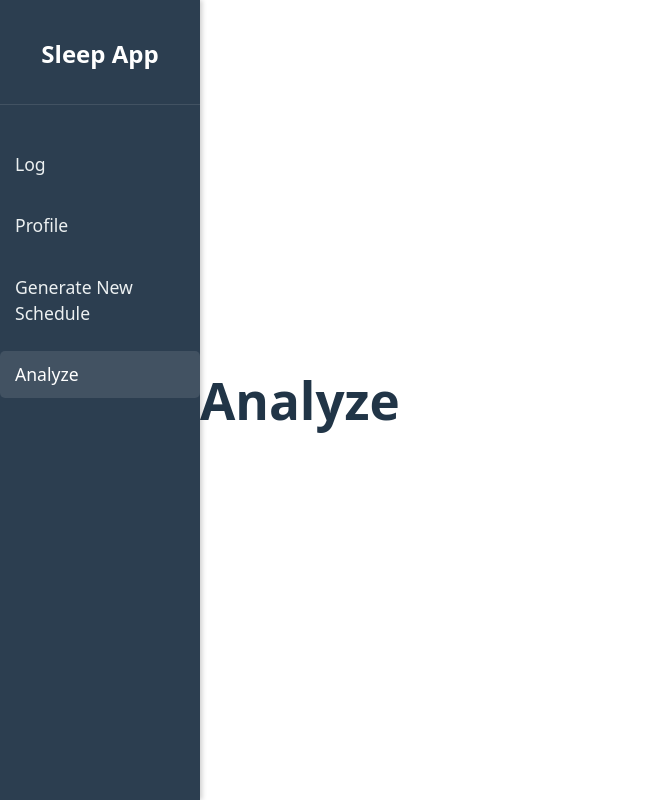
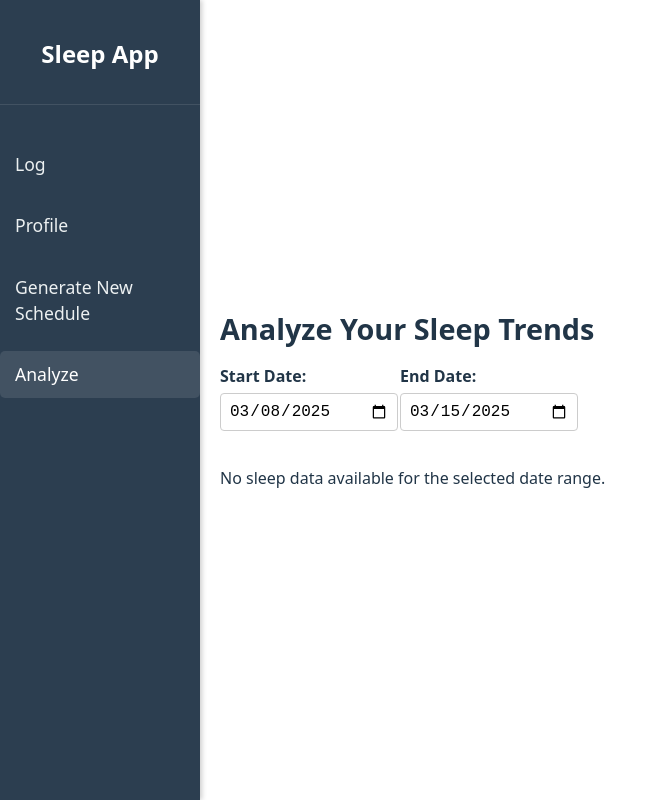
Before and after one commit to otoaneba/sleep-app, a React (Vite) app: page /analyze in a window 1280 px wide. Shown: the whole page, without its empty margins (0-667 px from the left). Built offline with nearby package versions, Linux system fonts and the light colour scheme.

Commit message:
implement analysis page

```diff
--- a/package.json
+++ b/package.json
@@ -10,8 +10,10 @@
     "preview": "vite preview"
   },
   "dependencies": {
+    "chart.js": "^4.4.8",
     "date-fns": "^4.1.0",
     "react": "^19.0.0",
+    "react-chartjs-2": "^5.3.0",
     "react-dom": "^19.0.0",
     "react-router-dom": "^6.30.0"
   },
--- /dev/null
+++ b/src/pages/Analyze.css
@@ -0,0 +1,42 @@
+.analyze {
+    padding: 20px;
+    max-width: 1000px;
+    margin: 0 auto;
+  }
+
+  .analyze h1 {
+    font-size: 1.8rem;
+    margin-bottom: 20px;
+  }
+
+  .date-range {
+    display: flex;
+    gap: 20px;
+    margin-bottom: 20px;
+  }
+
+  .form-group {
+    display: flex;
+    flex-direction: column;
+  }
+
+  .form-group label {
+    margin-bottom: 5px;
+    font-weight: bold;
+  }
+
+  .form-group input {
+    padding: 8px;
+    font-size: 1rem;
+    border: 1px solid #ccc;
+    border-radius: 4px;
+  }
+
+  .chart {
+    margin-bottom: 40px;
+  }
+
+  .chart h2 {
+    font-size: 1.4rem;
+    margin-bottom: 10px;
+  }
--- a/src/pages/Analyze.tsx
+++ b/src/pages/Analyze.tsx
@@ -1,11 +1,203 @@
-import React, { FC } from 'react';
+import { FC, useState, useEffect } from 'react';
+import { Bar } from 'react-chartjs-2';
+import { Chart as ChartJS, CategoryScale, LinearScale, BarElement, Title, Tooltip, Legend } from 'chart.js';
+import { parseISO, format, subDays, differenceInDays, addDays } from 'date-fns';
+import './Analyze.css';
+
+// Register Chart.js components
+ChartJS.register(CategoryScale, LinearScale, BarElement, Title, Tooltip, Legend);
+
+// Define the shape of an Observation (simplified)
+interface SleepObservation {
+  resourceType: string;
+  effectivePeriod: { start: string; end: string };
+  valueQuantity: { value: number; unit: string };
+  component: Array<{
+    code: { coding: Array<{ code: string; display: string }> };
+    valueCodeableConcept?: { text: string };
+    valueQuantity?: { value: number; unit: string };
+  }>;
+}
 
 interface AnalyzeProps {};
 
-const Analyze: FC<AnalyzeProps> = () => (
+const Analyze: FC<AnalyzeProps> = () => {
+  const [startDate, setStartDate] = useState<string>(format(subDays(new Date(), 7), 'yyyy-MM-dd')); // Default: last 7 days
+  const [endDate, setEndDate] = useState<string>(format(new Date(), 'yyyy-MM-dd'));
+  const [observations, setObservations] = useState<SleepObservation[]>([]);
+
+  // Fetch data from local storage on mount
+  useEffect(() => {
+    const storedObservations = JSON.parse(localStorage.getItem('sleepObservations') || '[]');
+    setObservations(storedObservations);
+  }, []);
+
+  // Filter observations by date range
+  const filteredObservations = observations.filter((obs) => {
+    const obsDate = parseISO(obs.effectivePeriod.start).toISOString().split('T')[0];
+    return obsDate >= startDate && obsDate <= endDate;
+  });
+
+  // Aggregate data for charts
+  const datesInRange = [];
+  const start = parseISO(startDate);
+  const end = parseISO(endDate);
+  const daysDiff = differenceInDays(end, start);
+  for (let i = 0; i <= daysDiff; i++) {
+    const date = format(addDays(start, i), 'yyyy-MM-dd');
+    datesInRange.push(date);
+  }
+
+  // Total sleep duration per day
+  const sleepDurationData = datesInRange.map((date) => {
+    const dailyObservations = filteredObservations.filter(
+      (obs) => parseISO(obs.effectivePeriod.start).toISOString().split('T')[0] === date
+    );
+    return dailyObservations.reduce((sum, obs) => sum + obs.valueQuantity.value, 0);
+  });
+
+  // Average sleep quality per day (convert to numerical scale)
+  const sleepQualityData = datesInRange.map((date) => {
+    const dailyObservations = filteredObservations.filter(
+      (obs) => parseISO(obs.effectivePeriod.start).toISOString().split('T')[0] === date
+    );
+    if (dailyObservations.length === 0) return 0;
+    const qualityScores = dailyObservations.map((obs) => {
+      const qualityComponent = obs.component.find(
+        (comp) => comp.code.coding[0].display === 'Sleep quality'
+      );
+      const qualityText = qualityComponent?.valueCodeableConcept?.text || 'Poor';
+      const qualityMap: { [key: string]: number } = {
+        Poor: 1,
+        Fair: 2,
+        Good: 3,
+        Excellent: 4,
+      };
+      return qualityMap[qualityText] || 1;
+    });
+    return qualityScores.reduce((sum, score) => sum + score, 0) / qualityScores.length;
+  });
+
+  // Total wake-ups per day
+  const wakeUpsData = datesInRange.map((date) => {
+    const dailyObservations = filteredObservations.filter(
+      (obs) => parseISO(obs.effectivePeriod.start).toISOString().split('T')[0] === date
+    );
+    return dailyObservations.reduce((sum, obs) => {
+      const wakeUpsComponent = obs.component.find(
+        (comp) => comp.code.coding[0].display === 'Number of awakenings during sleep'
+      );
+      return sum + (wakeUpsComponent?.valueQuantity?.value || 0);
+    }, 0);
+  });
+
+  // Chart data
+  const sleepDurationChartData = {
+    labels: datesInRange,
+    datasets: [
+      {
+        label: 'Total Sleep Duration (hours)',
+        data: sleepDurationData,
+        backgroundColor: 'rgba(54, 162, 235, 0.6)',
+        borderColor: 'rgba(54, 162, 235, 1)',
+        borderWidth: 1,
+      },
+    ],
+  };
+
+  const sleepQualityChartData = {
+    labels: datesInRange,
+    datasets: [
+      {
+        label: 'Average Sleep Quality (1-4)',
+        data: sleepQualityData,
+        backgroundColor: 'rgba(75, 192, 192, 0.6)',
+        borderColor: 'rgba(75, 192, 192, 1)',
+        borderWidth: 1,
+      },
+    ],
+  };
+
+  const wakeUpsChartData = {
+    labels: datesInRange,
+    datasets: [
+      {
+        label: 'Total Wake-Ups',
+        data: wakeUpsData,
+        backgroundColor: 'rgba(255, 99, 132, 0.6)',
+        borderColor: 'rgba(255, 99, 132, 1)',
+        borderWidth: 1,
+      },
+    ],
+  };
+
+  const chartOptions = {
+    responsive: true,
+    plugins: {
+      legend: { position: 'top' as const },
+      title: { display: true },
+    },
+    scales: {
+      y: {
+        beginAtZero: true,
+      },
+    },
+  };
+
+  return (
     <div className="analyze">
-        <h1>Analyze</h1>
+      <h1>Analyze Your Sleep Trends</h1>
+      <div className="date-range">
+        <div className="form-group">
+          <label htmlFor="startDate">Start Date:</label>
+          <input
+            type="date"
+            id="startDate"
+            value={startDate}
+            onChange={(e) => setStartDate(e.target.value)}
+            required
+          />
+        </div>
+        <div className="form-group">
+          <label htmlFor="endDate">End Date:</label>
+          <input
+            type="date"
+            id="endDate"
+            value={endDate}
+            onChange={(e) => setEndDate(e.target.value)}
+            required
+          />
+        </div>
+      </div>
+      {filteredObservations.length === 0 ? (
+        <p>No sleep data available for the selected date range.</p>
+      ) : (
+        <>
+          <div className="chart">
+            <h2>Total Sleep Duration Per Day</h2>
+            <Bar
+              data={sleepDurationChartData}
+              options={{ ...chartOptions, plugins: { ...chartOptions.plugins, title: { display: true, text: 'Total Sleep Duration Per Day' } } }}
+            />
+          </div>
+          <div className="chart">
+            <h2>Average Sleep Quality Per Day</h2>
+            <Bar
+              data={sleepQualityChartData}
+              options={{ ...chartOptions, plugins: { ...chartOptions.plugins, title: { display: true, text: 'Average Sleep Quality Per Day (1=Poor, 4=Excellent)' } } }}
+            />
+          </div>
+          <div className="chart">
+            <h2>Total Wake-Ups Per Day</h2>
+            <Bar
+              data={wakeUpsChartData}
+              options={{ ...chartOptions, plugins: { ...chartOptions.plugins, title: { display: true, text: 'Total Wake-Ups Per Day' } } }}
+            />
+          </div>
+        </>
+      )}
     </div>
-);
+  );
+};
 
 export default Analyze;
--- a/src/pages/SleepLog.tsx
+++ b/src/pages/SleepLog.tsx
@@ -15,7 +15,6 @@ interface SleepLogFormData {
 }
 
 const SleepLog: FC<SleepLogProps> = ({ date }) => {
-
   // State for the form inputs
   const [formData, setFormData] = useState<SleepLogFormData>({
     date: new Date().toISOString().split('T')[0], // Default to today's date
@@ -24,6 +23,9 @@ const SleepLog: FC<SleepLogProps> = ({ date }) => {
     sleepQuality: 'Fair', // Default value for sleep quality
     wakeUpCount: 0, // Default value for wake-up count
   });
+
+  // State for the success message after saving to local storage
+  const [showSuccess, setShowSuccess] = useState(false);
 
   // Handle form input changes
   const handleChange = (e: React.ChangeEvent<HTMLInputElement | HTMLSelectElement>) => {
@@ -41,6 +43,7 @@ const SleepLog: FC<SleepLogProps> = ({ date }) => {
     const timeParts = time.split(':');
     const adjustedDate = adjustDay ? addDays(datePart, adjustDay) : datePart;
     adjustedDate.setHours(parseInt(timeParts[0]), parseInt(timeParts[1]));
+    console.log(adjustedDate.toISOString());
     return adjustedDate.toISOString();
   };
 
@@ -107,8 +110,8 @@ const SleepLog: FC<SleepLogProps> = ({ date }) => {
         reference: 'Patient/123', // Replace with actual patient reference
       },
       effectivePeriod: {
-        start: formData.startTime,
-        end: formData.endTime,
+        start: startDateTime,
+        end: endDateTime,
       },
       valueQuantity: {
         value: duration,
@@ -160,8 +163,16 @@ const SleepLog: FC<SleepLogProps> = ({ date }) => {
       ],
     };
 
+    // Save to local storage for now
+    // TODO: Save to repo or use axios to send to server
+    const existingObservations = JSON.parse(localStorage.getItem('sleepObservations') || '[]');
+    existingObservations.push(observation);
+    localStorage.setItem('sleepObservations', JSON.stringify(existingObservations));
+
     // Log the FHIR Observation to the console (or send to a server)
     console.log('FHIR Observation:', observation);
+
+    setShowSuccess(true)
 
     // Reset the form
     setFormData({
@@ -189,9 +200,20 @@ const SleepLog: FC<SleepLogProps> = ({ date }) => {
     }
   };
 
+  // Reset the success message
+  const handleAddAnother = () => {
+    setShowSuccess(false);
+  };
+
   return (
     <div className="sleep-log">
       <h1>Log Your Sleep</h1>
+      {showSuccess ? (
+        <div className="success-message">
+          <p>Sleep cycle logged successfully!</p>
+          <button onClick={handleAddAnother}>Add Another Cycle</button>
+        </div>
+      ) : (
       <form onSubmit={handleSubmit}>
         <div className="form-group">
           <label htmlFor="date">Date:</label>
@@ -255,7 +277,8 @@ const SleepLog: FC<SleepLogProps> = ({ date }) => {
           />
         </div>
         <button type="submit">Log Sleep</button>
-      </form>
+        </form>
+      )}
 
       {/* Maybe display passed props (e.g., past logs) */}
       {date && (
```
Also changed, not shown: 1 other file (tests, documents, lock files or other folders).
